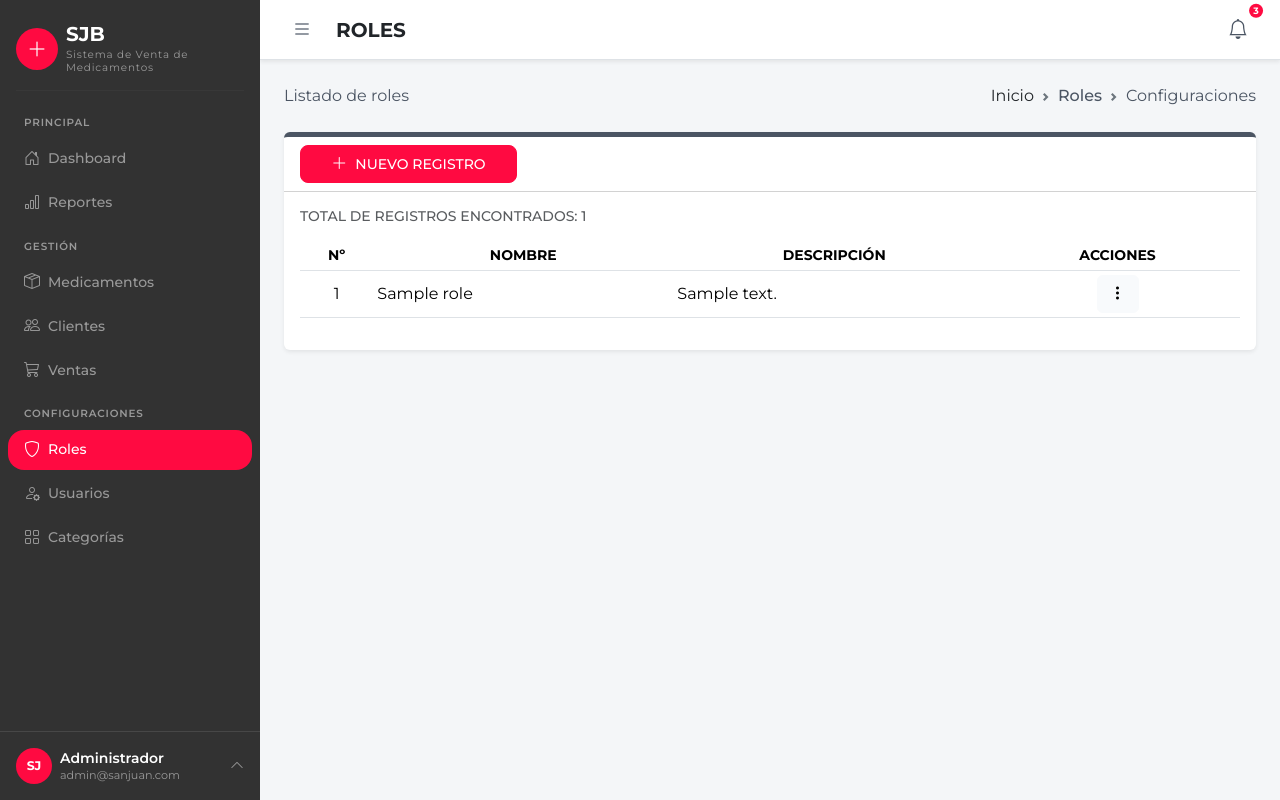
After one commit to esmeraldavalerio/UPSJB_FARMACIA, a Laravel app: page /roles in a window 1280 px wide. The commit adds this page. Run offline with Laravel 12, Linux system fonts and the light colour scheme; tables that the repository leaves empty hold one stand-in row (values such as "Sample post").

Commit message:
feat
roles

```diff
--- /dev/null
+++ b/sistema/app/Http/Controllers/RoleController.php
@@ -0,0 +1,79 @@
+<?php
+
+namespace App\Http\Controllers;
+
+use App\Models\Role;
+use Illuminate\Http\Request;
+use Illuminate\Support\Facades\Validator;
+
+class RoleController extends Controller
+{
+    /**
+     * Display a listing of the resource.
+     */
+    public function index()
+    {
+        $roles = Role::all();
+        return view('settings.roles.index', compact('roles'));
+    }
+
+    /**
+     * Show the form for creating a new resource.
+     */
+    public function create()
+    {
+        return view('settings.roles.create');
+    }
+
+    /**
+     * Store a newly created resource in storage.
+     */
+    public function store(Request $request)
+    {
+        $validated = Validator::make($request->all(), [
+            'name' => 'required|max:50|unique:roles',
+            'description' => 'nullable|max:255',
+        ])->validate();
+
+        Role::query()->create($validated);
+
+        return to_route('roles.index')->with('ok', 'Rol registrado correctamente.');
+    }
+
+    /**
+     * Show the form for editing the specified resource.
+     */
+    public function edit(Role $role)
+    {
+        return view('settings.roles.edit', compact('role'));
+    }
+
+    /**
+     * Update the specified resource in storage.
+     */
+    public function update(Request $request, Role $role)
+    {
+        $validated = Validator::make($request->all(), [
+            'name' => 'required|max:50|unique:roles,name,' . $role->id,
+            'description' => 'nullable|max:255',
+        ])->validate();
+
+        $role->update($validated);
+
+        return to_route('roles.index')->with('ok', 'Rol actualizado correctamente.');
+    }
+
+    /**
+     * Remove the specified resource from storage.
+     */
+    public function destroy(Role $role)
+    {
+        if ($role->users()->exists()) {
+            return to_route('roles.index')->with('error', 'No se puede eliminar: el rol tiene usuarios asociados.');
+        }
+
+        $role->delete();
+
+        return to_route('roles.index')->with('ok', 'Rol eliminado correctamente.');
+    }
+}
--- a/sistema/resources/views/partials/sidebar.blade.php
+++ b/sistema/resources/views/partials/sidebar.blade.php
@@ -55,7 +55,10 @@
       <p class="sidebar-section-title text-white-50 text-uppercase fw-semibold px-3 mb-2 mt-3">Configuraciones</p>
       <ul class="nav flex-column gap-1">
         <li class="nav-item">
-          <a href="" class="nav-link sidebar-link text-white-50 rounded-4 px-3 py-2 d-flex align-items-center gap-2" aria-current="">
+          <a href="{{ route('roles.index') }}"
+             @class(['nav-link sidebar-link text-white-50 rounded-4',
+                     'px-3 py-2 d-flex align-items-center gap-2',
+                     'active_item' => request()->routeIs('roles.*')])>
             <i class="bi bi-shield fs-6"></i><span class="small fw-medium">Roles</span>
           </a>
         </li>
--- /dev/null
+++ b/sistema/resources/views/settings/roles/index.blade.php
@@ -0,0 +1,69 @@
+@extends('template.administrador')
+
+@section('title', 'ROLES')
+@section('name-section', 'ROLES')
+
+@section('description', 'Listado de roles')
+@section('item-breadcrumb', 'Inicio')
+@section('section-breadcrumb', 'Roles')
+@section('module-breadcrumb', 'Configuraciones')
+
+
+@section('content')
+    <div class="card bg-white border-0 shadow-sm border-5 border-top border-secondary">
+        <div class="card-header bg-white">
+            <div class="row">
+                <div class="col-12 col-md-3">
+                    <a href="{{ route('roles.create') }}" class="btn btn-primary rounded-3 text-uppercase text-white w-100">
+                        <i class="bi bi-plus-lg me-2"></i><span class="small fw-medium">Nuevo registro</span>
+                    </a>
+                </div>
+            </div>
+        </div>
+        <div class="card-body">
+            <h6 class="text-uppercase small text-muted mb-3">Total de registros encontrados: {{ $roles->count() }}</h6>
+            <table id="display" class="table table-sm table-hover w-100 bg-white">
+                <thead>
+                    <tr>
+                        <th class="text-center align-middle text-uppercase small">Nº</th>
+                        <th class="text-center align-middle text-uppercase small">Nombre</th>
+                        <th class="text-center align-middle text-uppercase small">Descripción</th>
+                        <th class="text-center align-middle text-uppercase small">Acciones</th>
+                    </tr>
+                </thead>
+                <tbody>
+                    @php
+                        $contador = 1;
+                    @endphp
+                    @foreach($roles as $role)
+                        <tr>
+                            <td class="text-center align-middle">{{ $contador }}</td>
+                            <td class="text-start align-middle">{{ $role->name }}</td>
+                            <td class="text-start align-middle">{{ $role->description }}</td>
+                            <td class="text-center align-middle">
+                                <div class="dropdown">
+                                    <button class="btn btn-light" type="button" data-bs-toggle="dropdown" aria-expanded="false">
+                                        <i class="bi bi-three-dots-vertical"></i>
+                                    </button>
+                                    <ul class="dropdown-menu dropdown-menu-end">
+                                        <li><a class="dropdown-item" href="{{ route('roles.edit', $role->id) }}">Editar</a></li>
+                                        <li>
+                                            <form action="{{ route('roles.destroy', $role->id) }}" method="POST" onsubmit="return confirm('¿Estas seguro de eliminar este registro?');">
+                                                @csrf
+                                                @method('DELETE')
+                                                <button type="submit" class="dropdown-item">Eliminar</button>
+                                            </form>
+                                        </li>
+                                    </ul>
+                                </div>
+                            </td>
+                        </tr>
+                        @php
+                            $contador++;
+                        @endphp
+                    @endforeach
+                </tbody>
+            </table>
+        </div>
+    </div>
+@endsection
--- a/sistema/routes/web.php
+++ b/sistema/routes/web.php
@@ -2,7 +2,9 @@
 
 use App\Http\Controllers\CategoryController;
 use App\Http\Controllers\DashboardController;
+use App\Http\Controllers\RoleController;
 use Illuminate\Support\Facades\Route;
 
 Route::view('/', 'inicio')->name('inicio');
 Route::resource('categories', CategoryController::class)->except('show');
+Route::resource('roles', RoleController::class)->except('show');
```
Also changed, not shown: sistema/resources/views/settings/roles/_form.blade.php (added, +21 -0 lines), sistema/resources/views/settings/roles/create.blade.php (added, +22 -0 lines), sistema/resources/views/settings/roles/edit.blade.php (added, +23 -0 lines).
